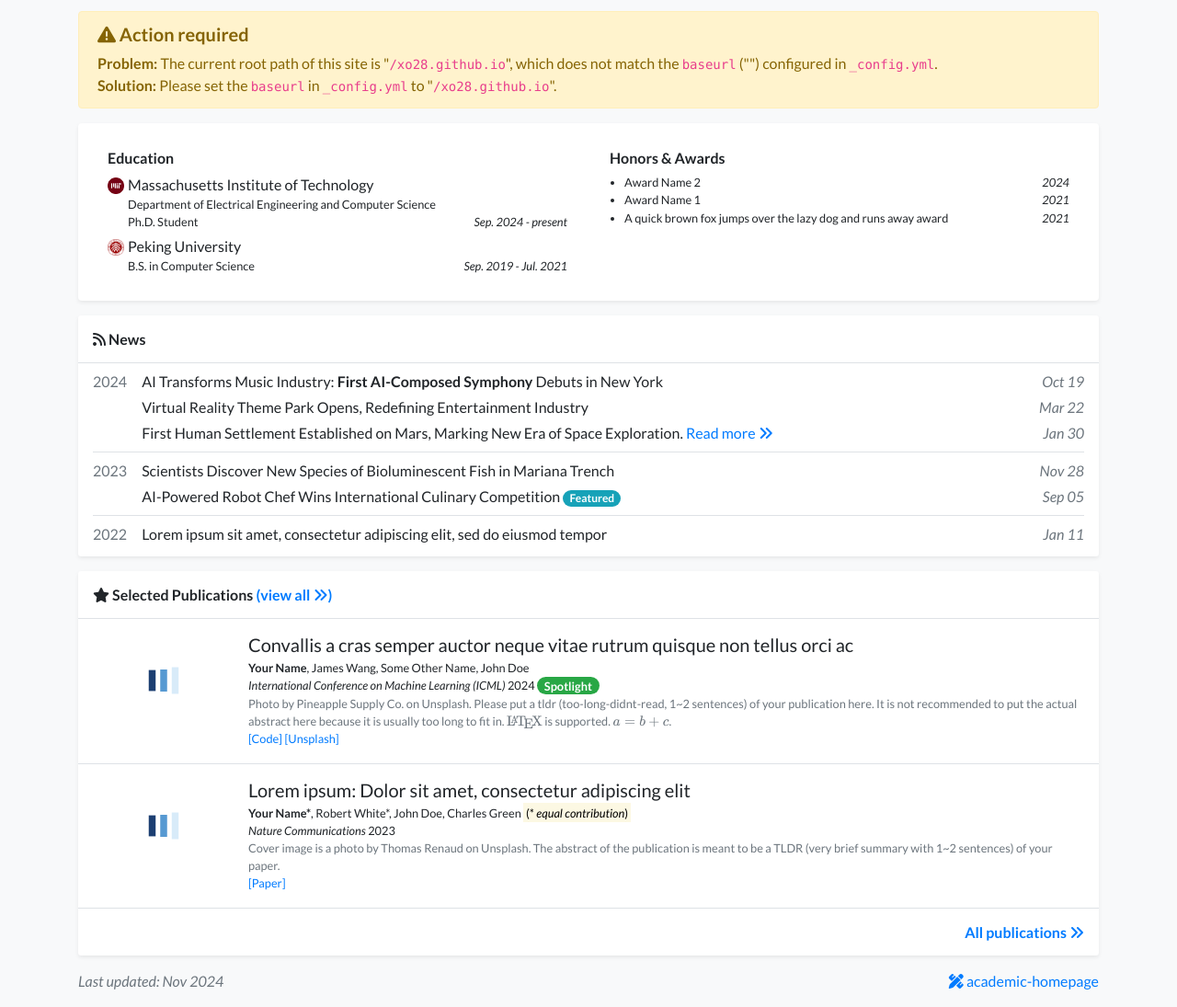
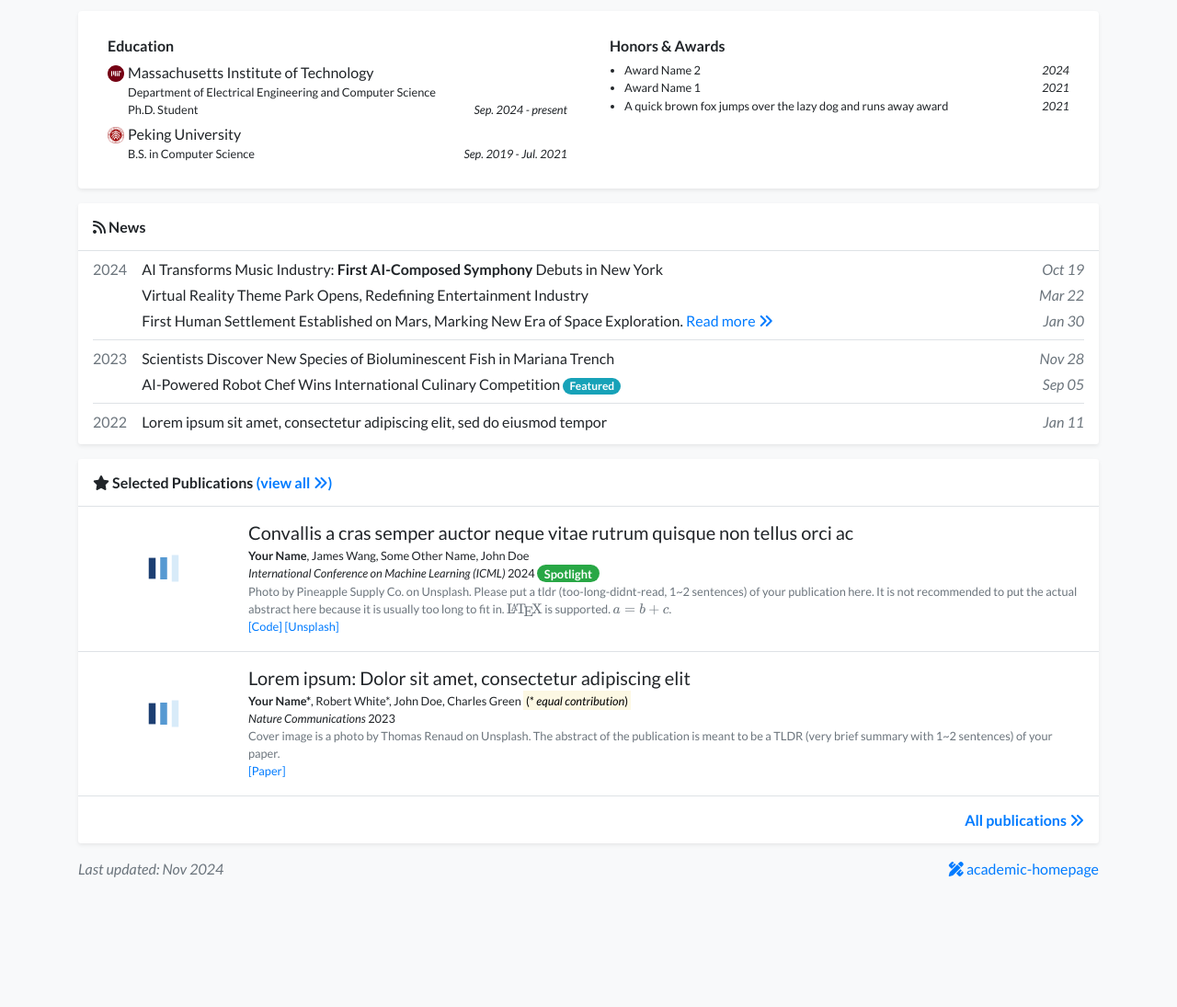
Before and after one commit to xo28/xo28.github.io, a Jekyll site: the page built from index.html, in a window 1280 px wide and 1279 px high, cut to the strip 184-1279 px from the top of the window. Shown: the whole strip at 92% size. Built offline with Jekyll 4.4.1, drawn with Linux system fonts in a browser that asks for light colours; nearby versions of some CDN libraries; a style sheet for code colours, icons or effects is not loaded; some of the changed lines change nothing that is shown.

Commit message:
Update _config.yml

```diff
--- a/_config.yml
+++ b/_config.yml
@@ -13,7 +13,7 @@
 # you will see them accessed via {{ site.title }}, {{ site.email }}, and so on.
 # You can create any custom variable you would like, and they will be accessible
 # in the templates via {{ site.myvariable }}.
-baseurl: "" # the subpath of your site, e.g. /blog
+baseurl: "/xo28.github.io" # the subpath of your site, e.g. /blog
 
 # Build settings
 markdown: kramdown
```
